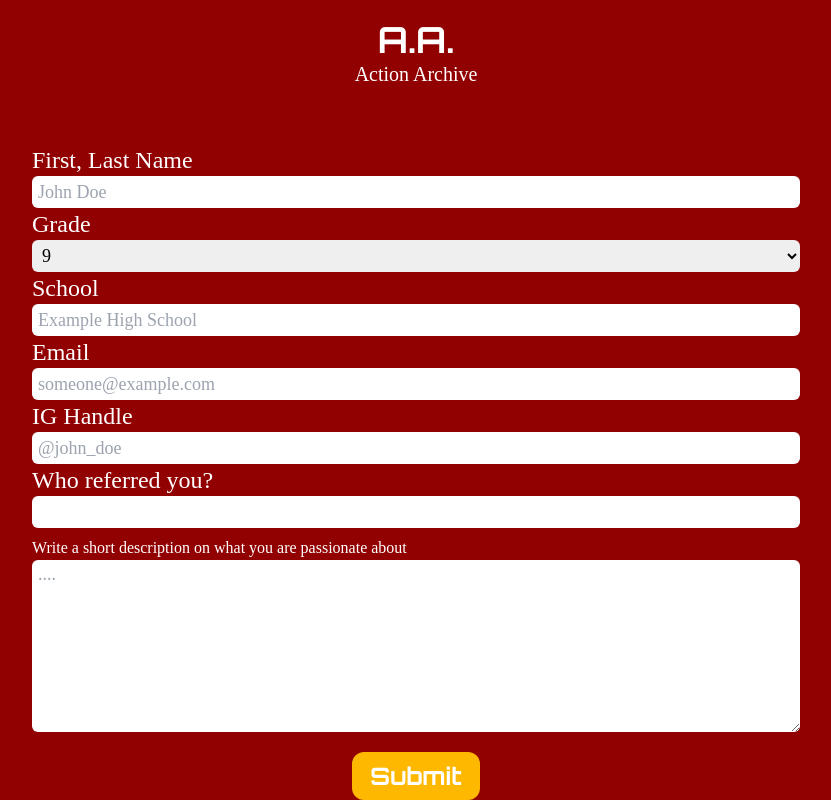
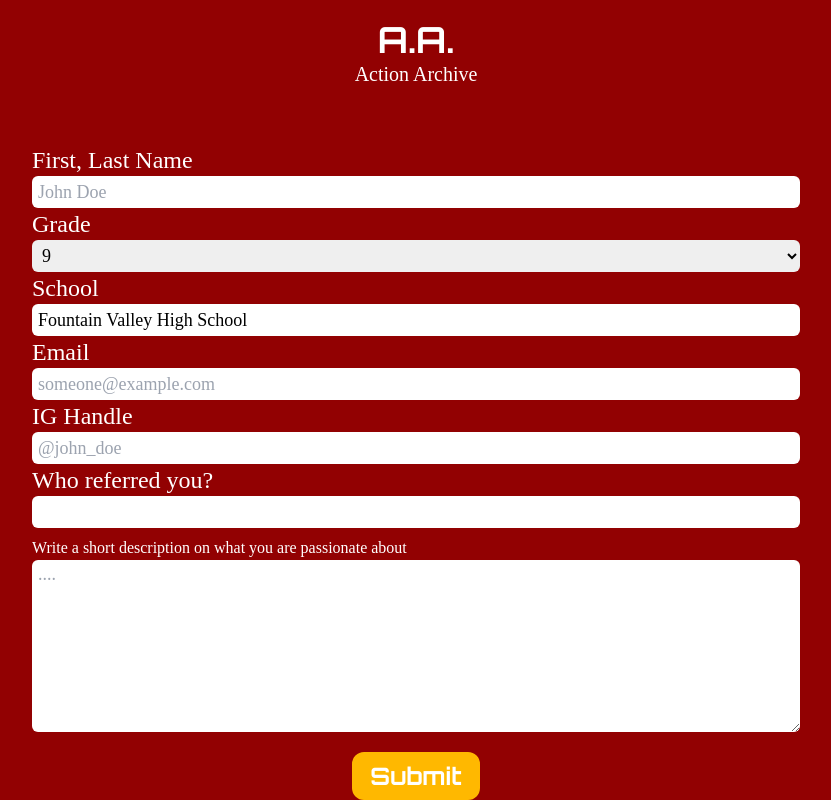
Before and after one commit to WhiteZh/vyvy-art-club, a Vue app: page / in a window 1280 px wide. Both pictures are taken after a click on the button "YES". Shown: the whole page, without its empty margins (224-1055 px from the left). Built offline with nearby package versions, Linux system fonts and the light colour scheme.

Commit message:
added default value for school blank

```diff
--- a/src/pages/InfoPage.vue
+++ b/src/pages/InfoPage.vue
@@ -42,7 +42,7 @@ async function submit() {
     </select>
 
     <label for="school" class="text-2xl">School</label>
-    <input type="text" id="school" name="school" placeholder="Example High School"/>
+    <input type="text" id="school" name="school" placeholder="Example High School" value="Fountain Valley High School"/>
 
     <label for="email" class="text-2xl">Email</label>
     <input type="email" id="email" name="email" placeholder="someone@example.com"/>
```
